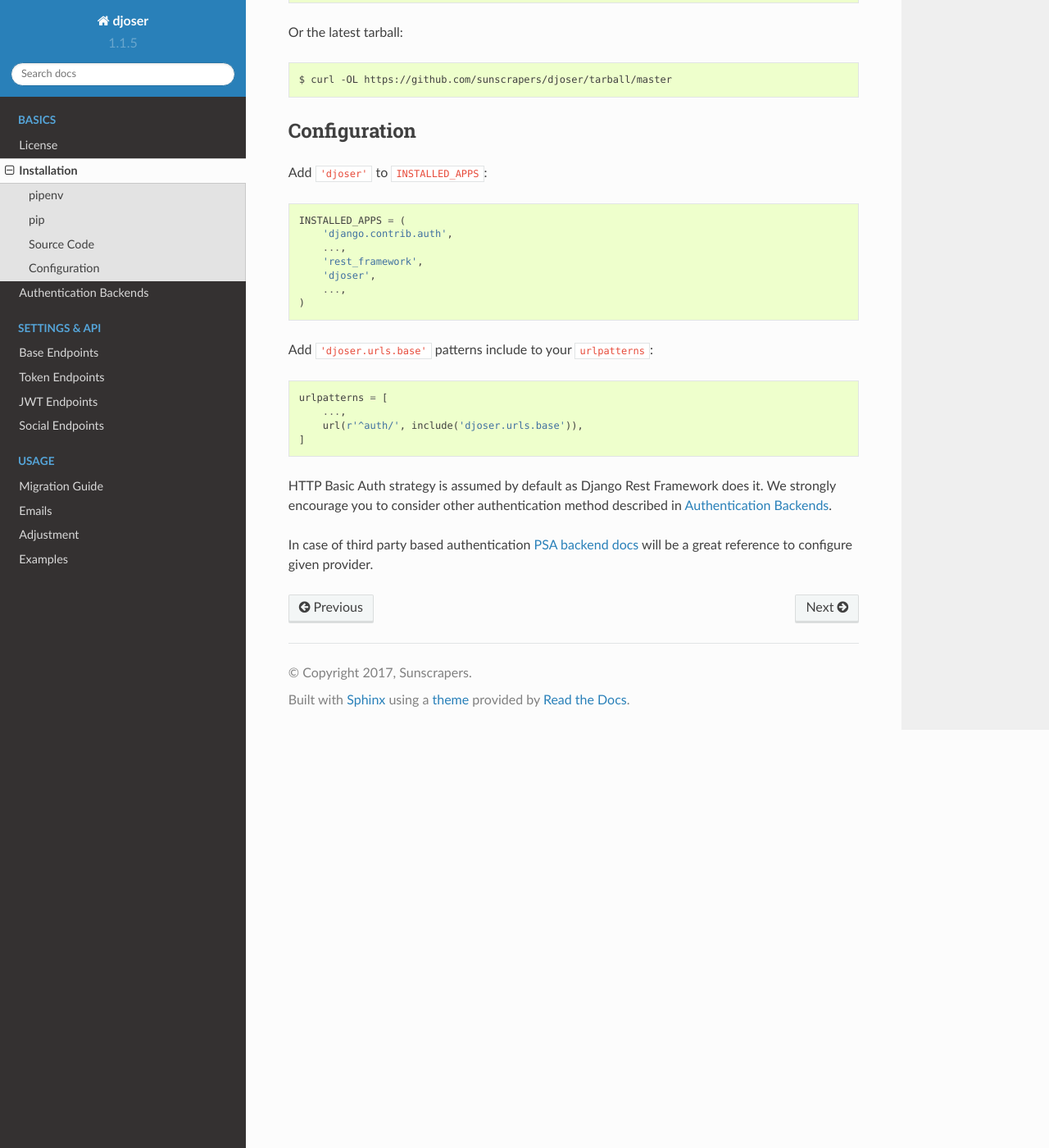
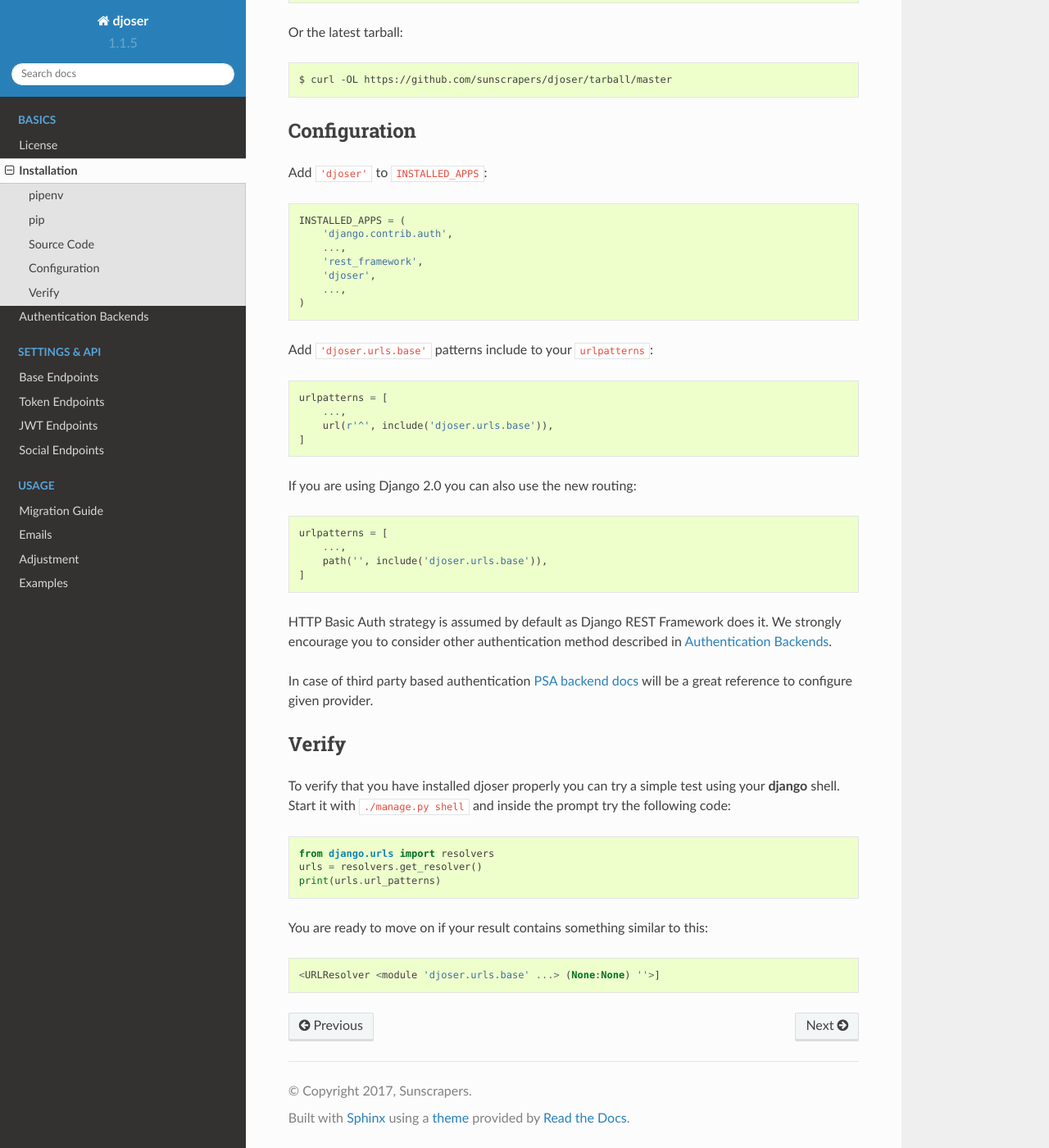
Before and after one commit to sunscrapers/djoser, a Sphinx documentation site: the page built from docs/source/basics/installation.rst, in a window 1280 px wide and 1400 px high, scrolled down 1093 px. Shown: the whole window at 82% size. Built offline with Sphinx 7.4.7 and the Read the Docs theme 2.0.0, drawn with Linux system fonts in a browser that asks for light colours; pages that are not in the unit, such as notebooks, are missing from menus.

Commit message:
Add verify step on installation docs
Add note about new routing of Django 2.0

```diff
--- a/docs/source/basics/installation.rst
+++ b/docs/source/basics/installation.rst
@@ -85,13 +87,42 @@ Add ``'djoser.urls.base'`` patterns include to your ``urlpatterns``:
 
     urlpatterns = [
         ...,
-        url(r'^auth/', include('djoser.urls.base')),
+        url(r'^', include('djoser.urls.base')),
     ]
 
-HTTP Basic Auth strategy is assumed by default as Django Rest Framework does it.
+If you are using Django 2.0 you can also use the new routing:
+
+.. code-block:: python
+
+    urlpatterns = [
+        ...,
+        path('', include('djoser.urls.base')),
+    ]
+
+HTTP Basic Auth strategy is assumed by default as Django REST Framework does it.
 We strongly encourage you to consider other authentication method described in
 :ref:`authentication-backends`.
 
 In case of third party based authentication
 `PSA backend docs <https://python-social-auth.readthedocs.io/en/latest/backends/index.html#social-backends>`_
 will be a great reference to configure given provider.
+
+------
+Verify
+------
+
+To verify that you have installed djoser properly you can try a simple test
+using your **django** shell. Start it with ``./manage.py shell`` and inside
+the prompt try the following code:
+
+.. code-block:: python
+
+    from django.urls import resolvers
+    urls = resolvers.get_resolver()
+    print(urls.url_patterns)
+
+You are ready to move on if your result contains something similar to this:
+
+.. code-block:: python
+
+    <URLResolver <module 'djoser.urls.base' ...> (None:None) ''>]
```
Also changed, not shown: other parts of docs/source/basics/installation.rst (+2 -0 lines).
